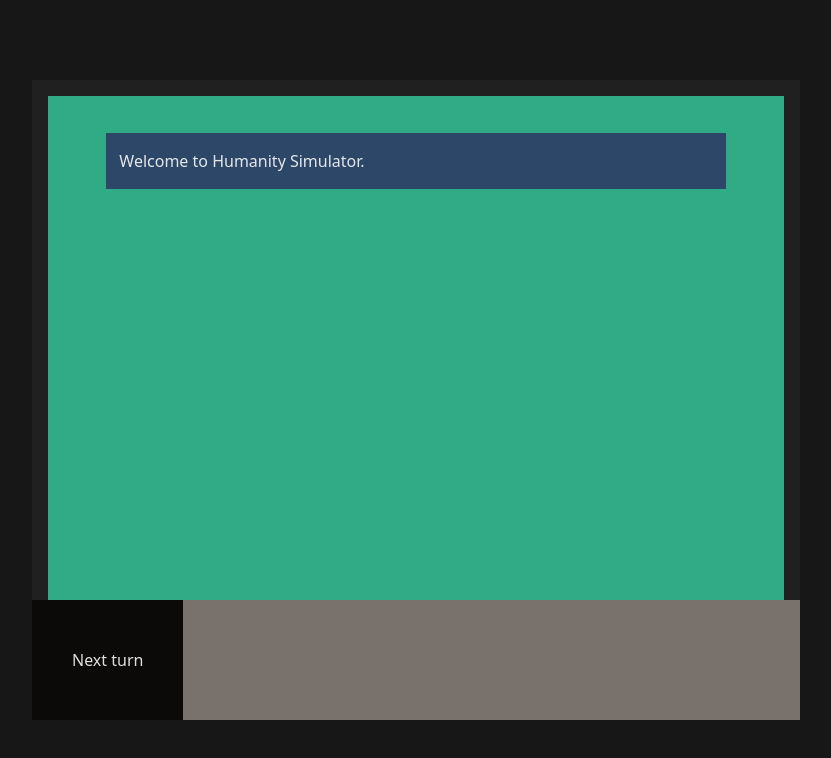
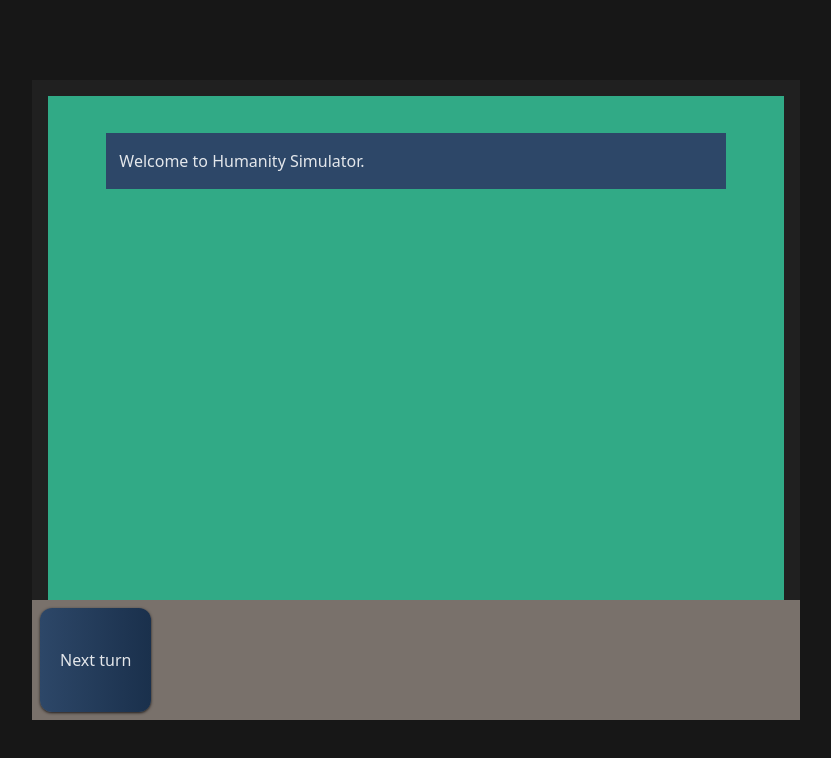
Before and after one commit to lyszt/FSMadame-De-Pompadour, a React (Vite) app: page / in a window 1280 px wide. Shown: the top 758 px of the page, without its empty margins (224-1055 px from the left). Built offline with nearby package versions, Linux system fonts and the light colour scheme.

Commit message:
new resources, wip design

```diff
--- a/src/App.css
+++ b/src/App.css
@@ -55,3 +55,11 @@
 .eventBox:first-child {
   background-color: #31aa86;
 }
+
+.passTurn {
+  transition: .3s;
+  background: linear-gradient(90deg, #2d4768, #1a304c);
+}
+.passTurn:active{
+  background: linear-gradient(90deg, #607da5, #1a686c);
+}
--- a/src/EventBox.tsx
+++ b/src/EventBox.tsx
@@ -52,7 +52,7 @@ function EventBox() {
           </div>
           <div className="absolute bottom-0 pt-10 w-full h-1/4">
               <div className="w-full h-full bg-stone-500 flex flex-row">
-                  <button type="button" onClick={runTurn} className="pr-10 pl-10 hover:bg-stone-800 bg-stone-950">Next
+                  <button type="button" onClick={runTurn} className="passTurn rounded-xl shadow shadow-stone-800 m-2 pr-5 pl-5 hover:bg-stone-800 bg-stone-950">Next
                       turn
                   </button>
               </div>
```
Also changed, not shown: src/assets/icons/arrow.svg (added).
